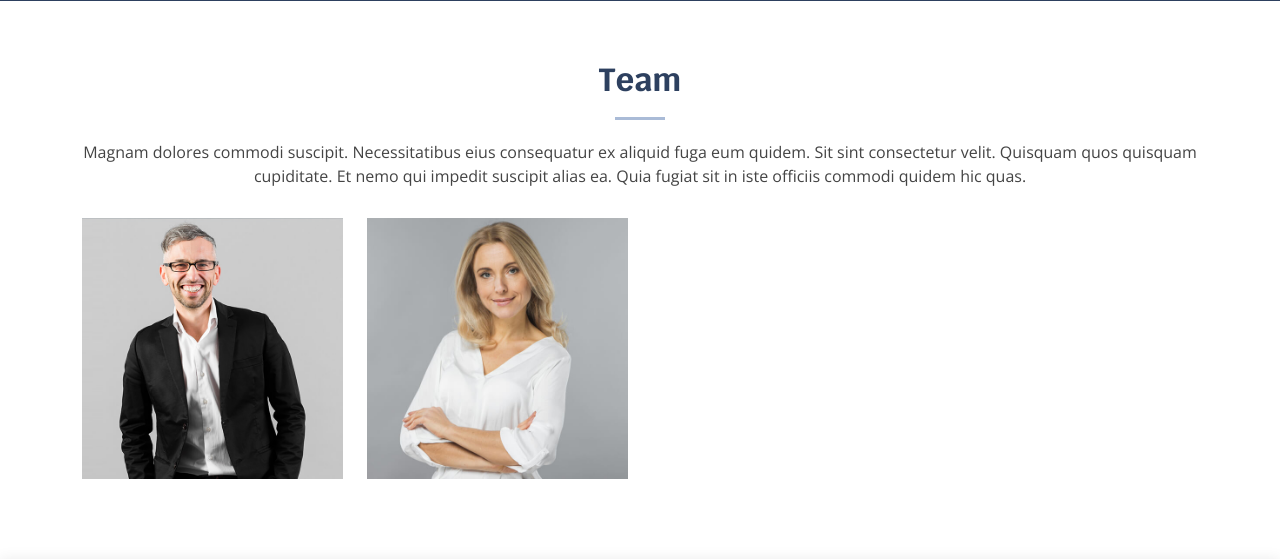
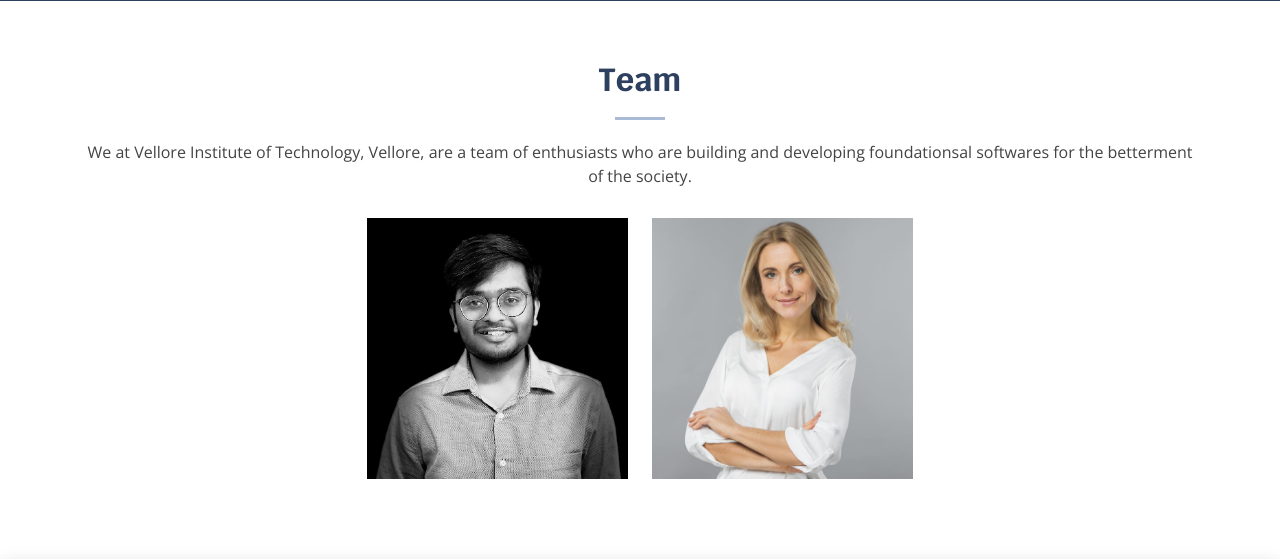
Before and after one commit to bhavyagoel/SpeechSign, a Flask app: page / in a window 1280 px wide. Shown: the part 3634-4194 px from the top of the page. Run offline with Flask 2, Linux system fonts and the light colour scheme; some libraries are stand-ins or nearby versions.

Commit message:
Team Section

```diff
--- a/templates/index.html
+++ b/templates/index.html
@@ -409,29 +409,25 @@
           <div class="section-title">
             <h2>Team</h2>
             <p>
-              Magnam dolores commodi suscipit. Necessitatibus eius consequatur
-              ex aliquid fuga eum quidem. Sit sint consectetur velit. Quisquam
-              quos quisquam cupiditate. Et nemo qui impedit suscipit alias ea.
-              Quia fugiat sit in iste officiis commodi quidem hic quas.
+              We at Vellore Institute of Technology, Vellore, are a team of
+              enthusiasts who are building and developing foundationsal
+              softwares for the betterment of the society.
             </p>
           </div>
 
           <div class="row">
+            <div class="col-xl-3 col-lg-4 col-md-6"></div>
             <div
               class="col-xl-3 col-lg-4 col-md-6"
               data-aos="fade-up"
               data-aos-delay="100"
             >
               <div class="member">
-                <img
-                  src="/static/assets/img/team/team-1.jpg"
-                  class="img-fluid"
-                  alt=""
-                />
+                <img src="/static/img/bhavya.jpg" class="img-fluid" alt="" />
                 <div class="member-info">
                   <div class="member-info-content">
-                    <h4>Walter White</h4>
-                    <span>Chief Executive Officer</span>
+                    <h4>Bhavya Goel</h4>
+                    <span>Founder & CEO</span>
                   </div>
                   <div class="social">
                     <a href=""><i class="bi bi-twitter"></i></a>
```
Also changed, not shown: static/img/bhavya.jpg (added), static/img/bhavya2.jpg (added).
